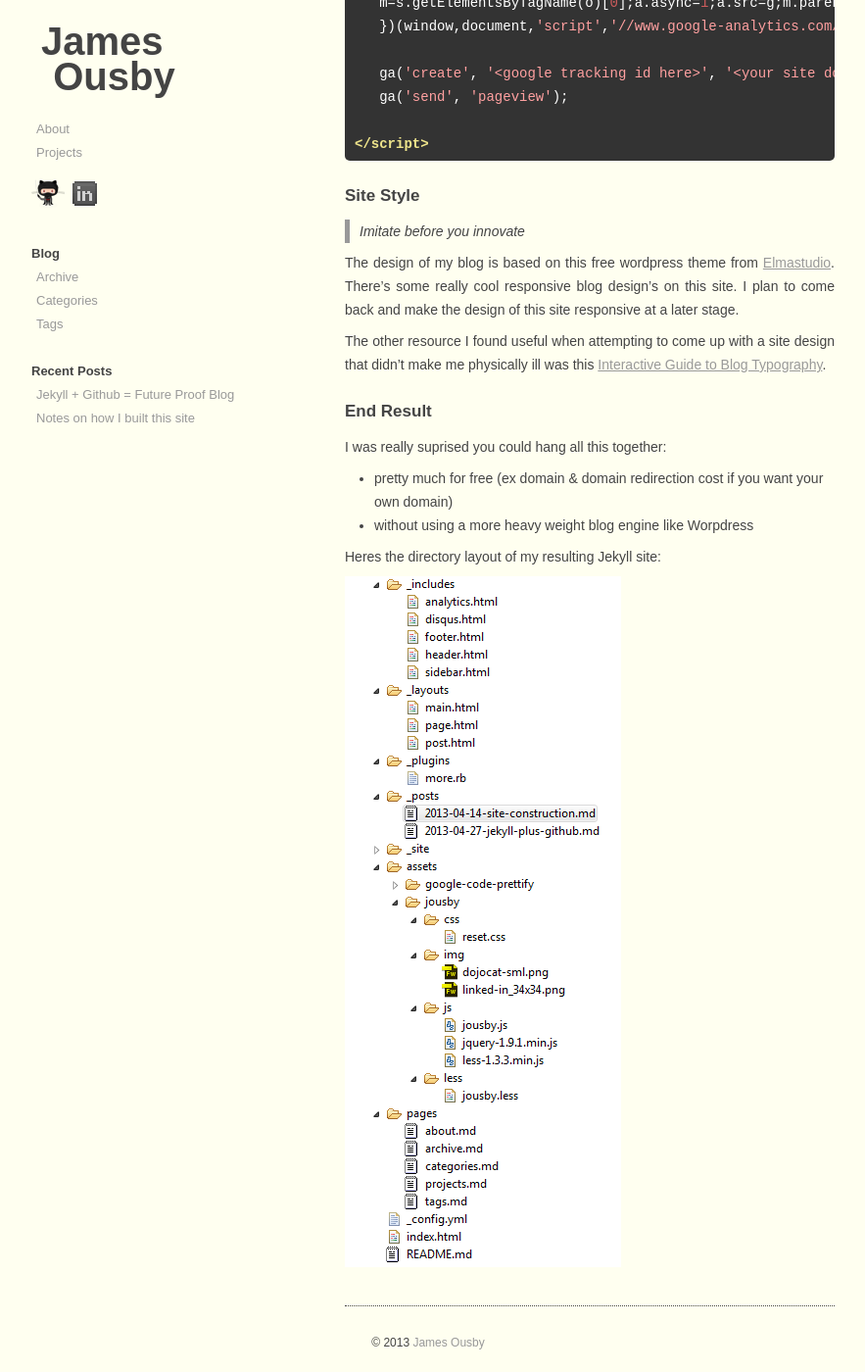
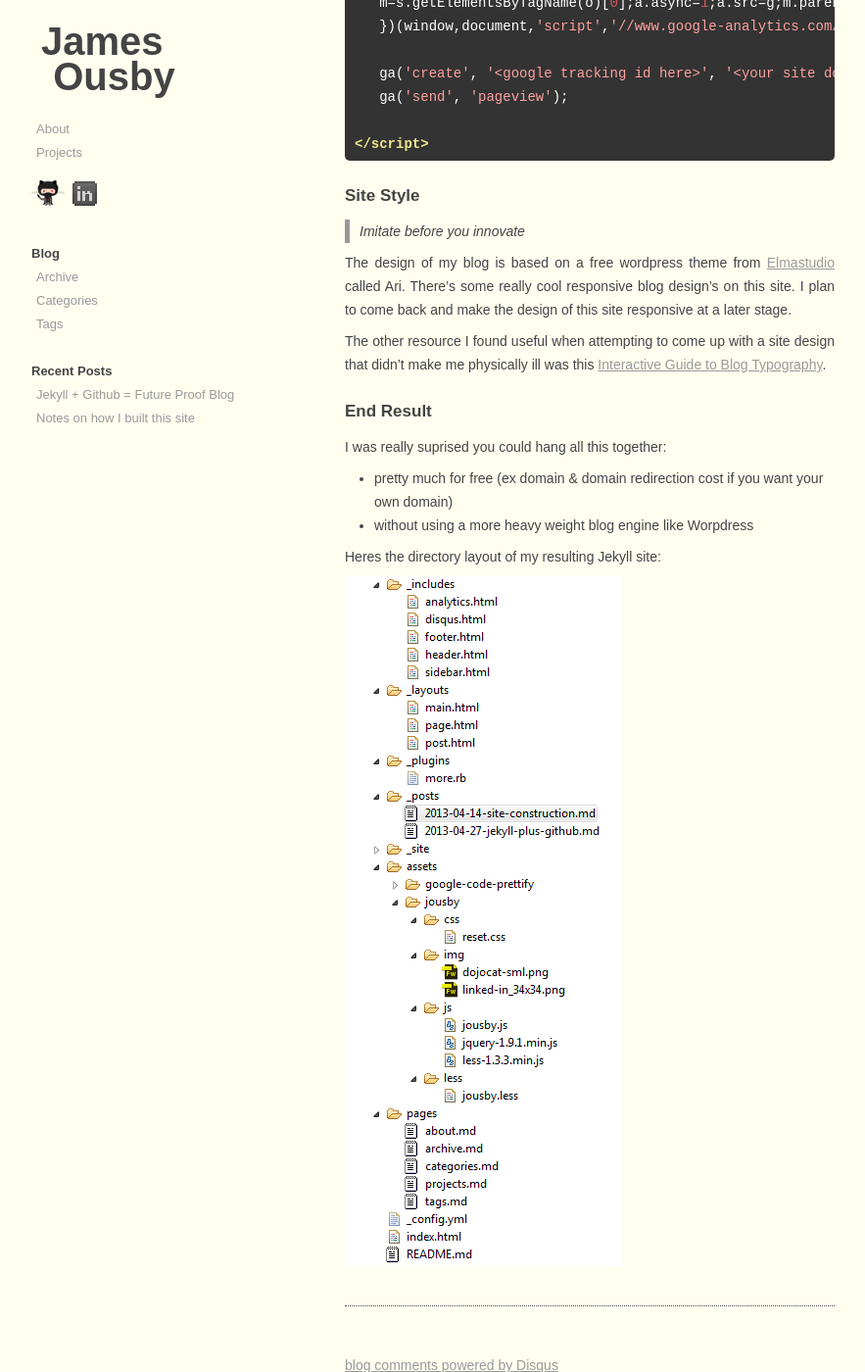
Before and after one commit to jousby/jousby.github.io, a Jekyll site: the page built from _posts/2013-04-14-site-construction.md, in a window 1280 px wide and 1400 px high, scrolled down 2337 px. Shown: the whole window at 98% size, without its empty margins (203-1086 px from the left). Built offline with Jekyll 4.4.1, drawn with Linux system fonts in a browser that asks for light colours; some web fonts are replaced; comment, search, counter and statistics services are not loaded; some of the changed lines change nothing that is shown.

Commit message:
fix for disqus developer mode

```diff
--- a/_includes/disqus.html
+++ b/_includes/disqus.html
@@ -1,8 +1,6 @@
-{% if site.url contains 'jamesousby.com' %}
-
 <div id="disqus_thread"></div>
 <script type="text/javascript">
-        {% if site.safe == false %}var disqus_developer = 1;{% endif %}
+    {% if site.url contains 'localhost' %}var disqus_developer = 1;{% endif %}
     var disqus_shortname = '{{ site.disqus.short_name }}';
     /* * * DON'T EDIT BELOW THIS LINE * * */
     (function() {
@@ -13,5 +11,3 @@
 </script>
 <noscript>Please enable JavaScript to view the <a href="http://disqus.com/?ref_noscript">comments powered by Disqus.</a></noscript>
 <a href="http://disqus.com" class="dsq-brlink">blog comments powered by <span class="logo-disqus">Disqus</span></a>
-
-{% endif %}
--- a/_posts/2013-04-14-site-construction.md
+++ b/_posts/2013-04-14-site-construction.md
@@ -101,7 +101,7 @@
 
 > Imitate before you innovate
 
-The design of my blog is based on this free wordpress theme from [Elmastudio](http://ari.elmastudio.de/). There's
+The design of my blog is based on a free wordpress theme from [Elmastudio](http://ari.elmastudio.de/) called Ari. There's
 some really cool responsive blog design's on this site. I plan to come back and make the design of this site
 responsive at a later stage.
 
```
Lines whose indentation alone changed are shown as unchanged.
